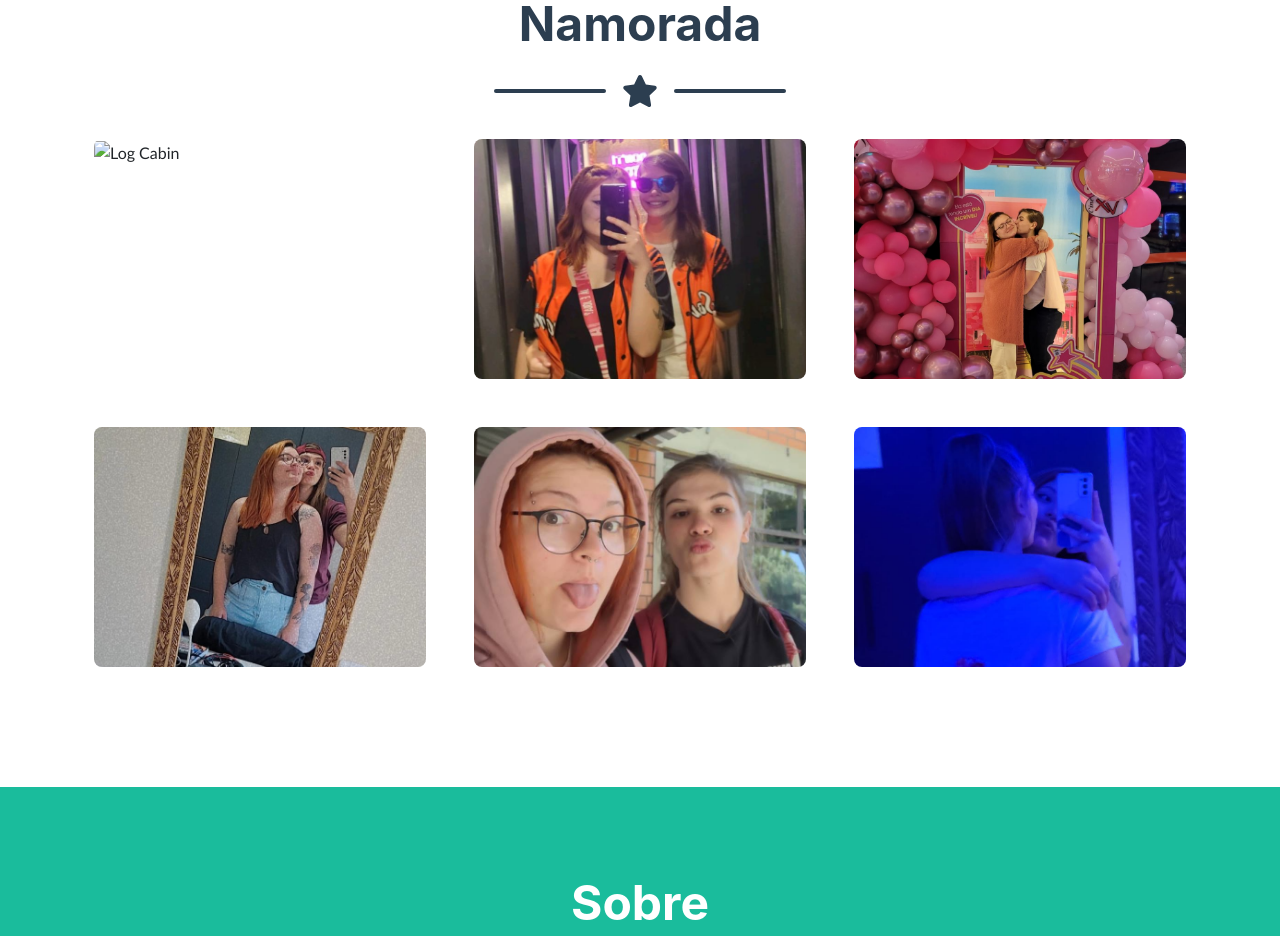
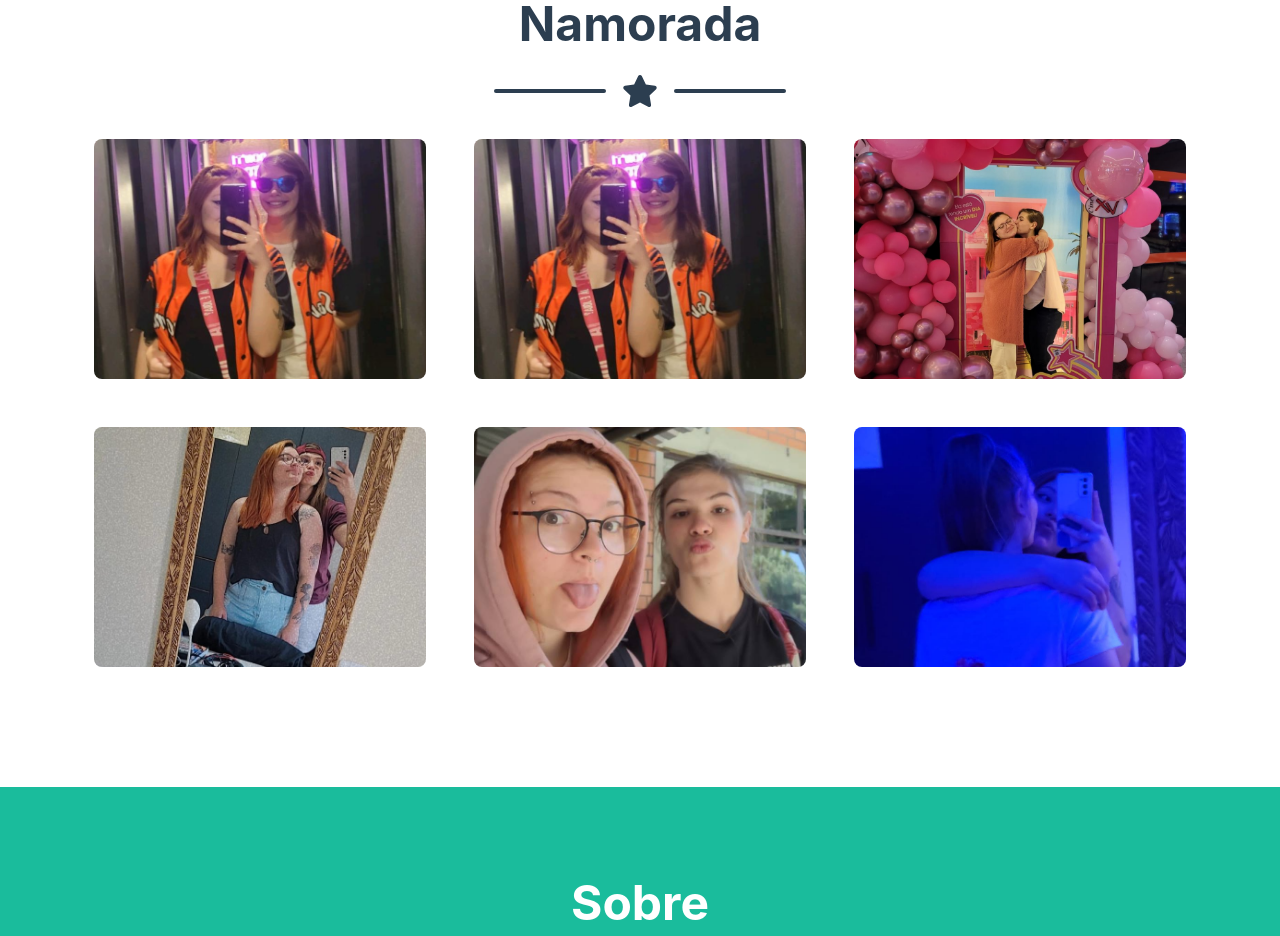
Before and after one commit to LopesBrendinha/LopesBrendinha, a plain HTML site: page index.html in a window 1280 px wide. Shown: the part 860-1796 px from the top of the page. Drawn offline with nearby package versions, Linux system fonts and the light colour scheme; files whose address does not match are found by name; a web font is replaced by a local one.

Commit message:
Update index.html

```diff
--- a/index.html
+++ b/index.html
@@ -64,7 +64,7 @@
                         <div class="portfolio-item mx-auto" data-toggle="modal" data-target="#portfolioModal0">
                             <div class="portfolio-item-caption d-flex align-items-center justify-content-center h-100 w-100">
                                 <div class="portfolio-item-caption-content text-center text-white"><i class="fas fa-plus fa-3x"></i></div>
-                            </div><img class="img-fluid" src="assets/img/portfolio/WhatsApp Image 2023-12-20 at 15.29.23 (3).jpeg" alt="Log Cabin"/>
+                            </div><img class="img-fluid" src="asserts/img/portfolio/WhatsApp%20Image%202023-12-20%20at%2015.28.02.jpeg" alt="Log Cabin"/>
                         </div>
                     </div>
                     <div class="col-md-6 col-lg-4 mb-5">
```
